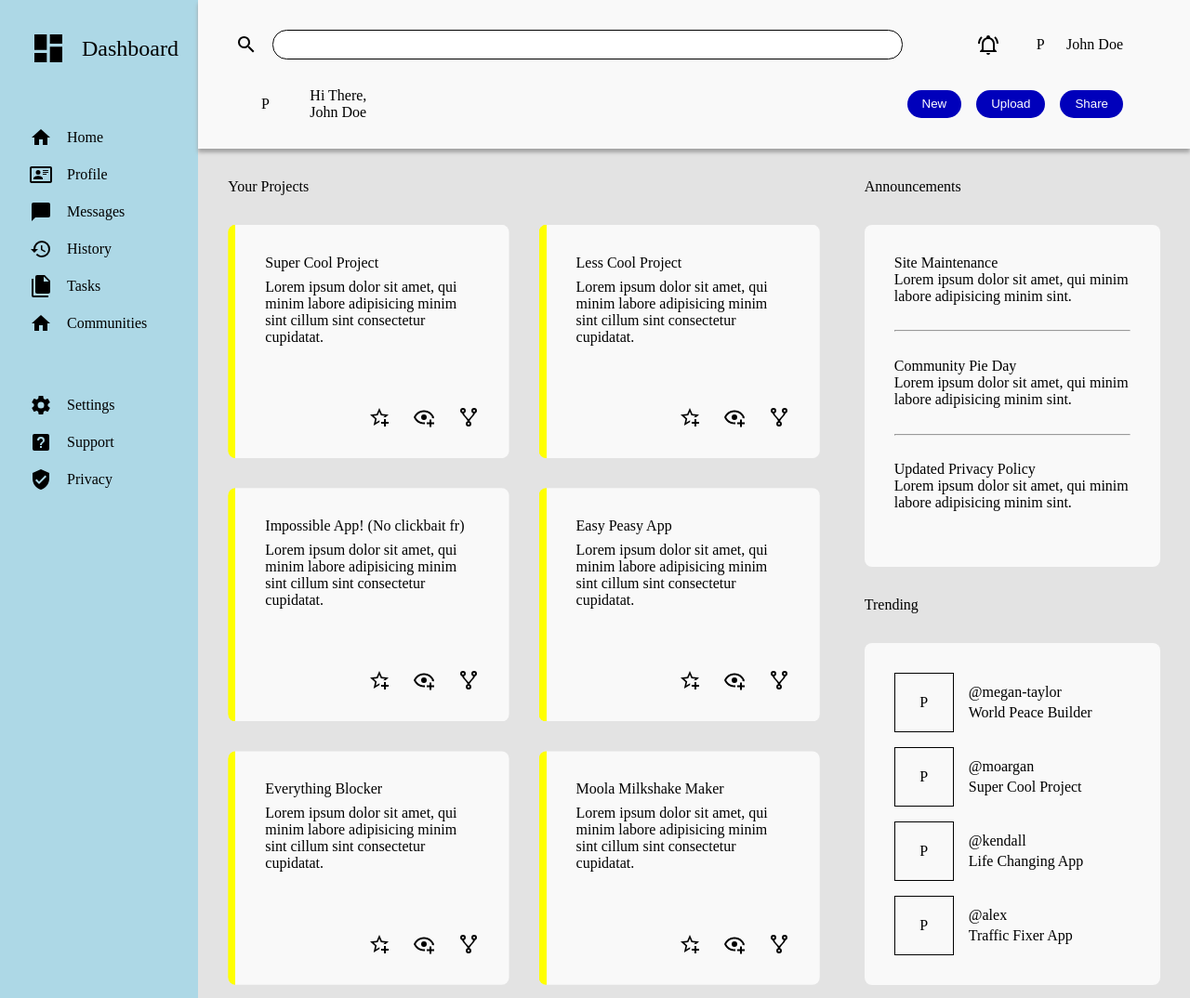
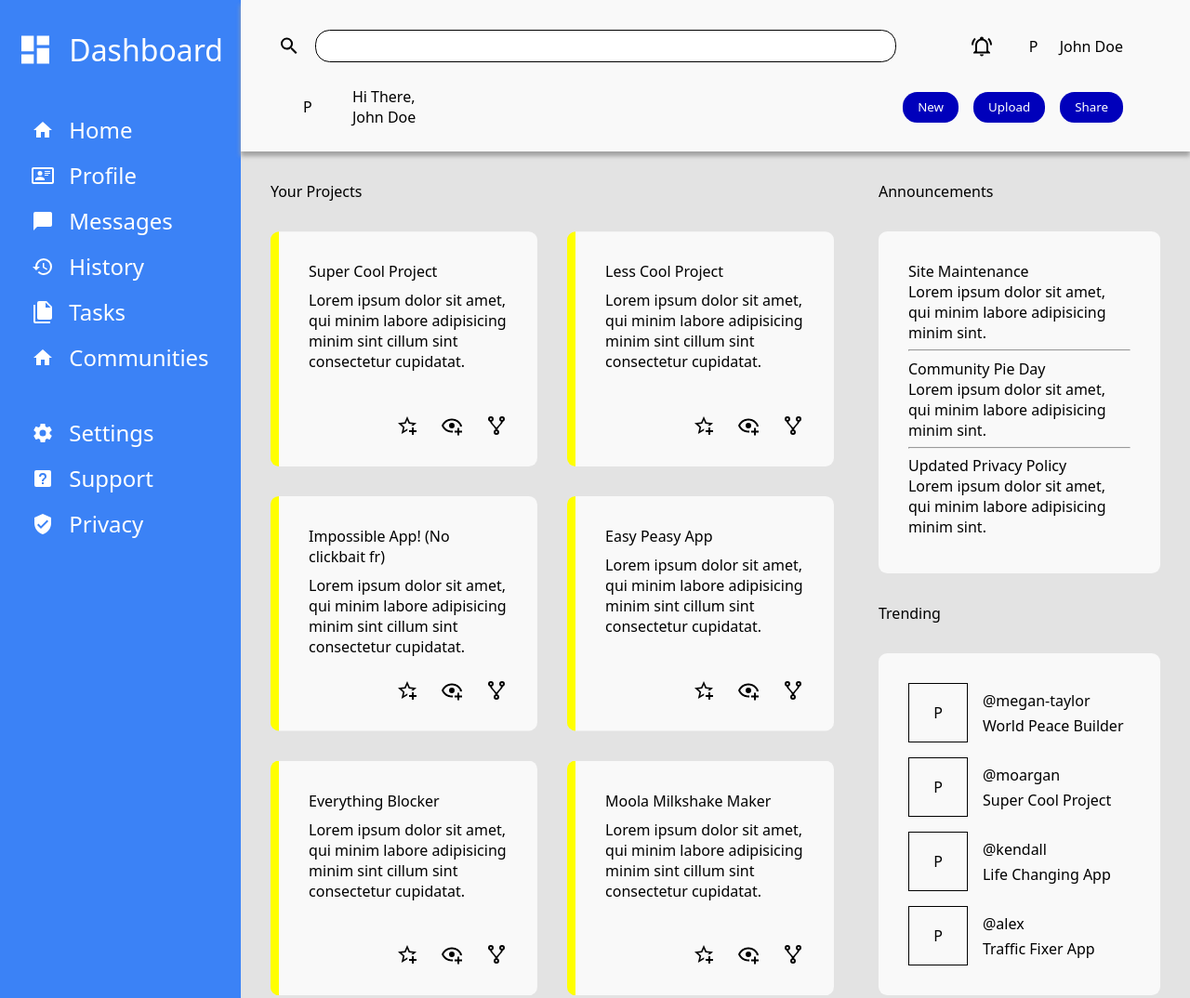
Before and after one commit to CrispDeserving/odin-dashboard, a plain HTML site: page index.html in a window 1280 px wide. Shown: the top 1074 px of the page at 93% size. Drawn offline with Linux system fonts and the light colour scheme.

Commit message:
Tweak: Sidebar colors and paddings

```diff
--- a/index.html
+++ b/index.html
@@ -13,55 +13,55 @@
 		<div class="sidebar">
 			<div class="logo-text">
 				<img src="icons/view-dashboard.svg" class="logo">
-				<div class="text">Dashboard</div>
+				<h1 class="text">Dashboard</h1>
 			</div>
 
 			<ul>
 				<li>
 					<img src="icons/home.svg" class="icon">
-					<div class="navlet">Home</div>
+					<h2 class="navlet">Home</h2>
 				</li>
 
 				<li>
 					<img src="icons/card-account-details-outline.svg" class="icon">
-					<div class="navlet">Profile</div>
+					<h2 class="navlet">Profile</h2>
 				</li>
 
 				<li>
 					<img src="icons/message.svg" class="icon">
-					<div class="navlet">Messages</div>
+					<h2 class="navlet">Messages</h2>
 				</li>
 
 				<li>
 					<img src="icons/history.svg" class="icon">
-					<div class="navlet">History</div>
+					<h2 class="navlet">History</h2>
 				</li>
 
 				<li>
 					<img src="icons/file-multiple.svg" class="icon">
-					<div class="navlet">Tasks</div>
+					<h2 class="navlet">Tasks</h2>
 				</li>
 
 				<li>
 					<img src="icons/home.svg" class="icon">
-					<div class="navlet">Communities</div>
+					<h2 class="navlet">Communities</h2>
 				</li>
 			</ul>
 
 			<ul>
 				<li>
 					<img src="icons/cog.svg" class="icon">
-					<div class="navlet">Settings</div>
+					<h2 class="navlet">Settings</h2>
 				</li>
 
 				<li>
 					<img src="icons/help-box.svg" class="icon">
-					<div class="navlet">Support</div>
+					<h2 class="navlet">Support</h2>
 				</li>
 
 				<li>
 					<img src="icons/shield-check.svg" class="icon">
-					<div class="navlet">Privacy</div>
+					<h2 class="navlet">Privacy</h2>
 				</li>
 			</ul>
 		</div>
--- a/style.css
+++ b/style.css
@@ -1,5 +1,6 @@
 :root {
 	--white: #f9f9f9;
+	--blue: #3b82f6;
 	--main-border-radius: 1ch;
 }
 
@@ -7,6 +8,7 @@
 	margin: 0;
 	padding: 0;
 	box-sizing: border-box;
+	font-family: system-ui, -apple-system, BlinkMacSystemFont, 'Segoe UI', Roboto, Oxygen, Ubuntu, Cantarell, 'Open Sans', 'Helvetica Neue', sans-serif;
 }
 
 ul {
@@ -15,6 +17,16 @@ ul {
 
 hr {
 	height: 1px;
+}
+
+h1,
+h2,
+h3 {
+	font-weight: 500;
+}
+
+h1 {
+	font-size: 2rem;
 }
 
 .icon {
@@ -44,15 +56,20 @@ body {
 	grid-area: sidebar;
 	display: flex;
 	flex-direction: column;
-	gap: 4rem;
+	gap: 3rem;
 	padding: 2rem 2ch;
-	background-color: lightblue;
+	background-color: var(--blue);
+	color: white;
+}
+
+.sidebar * {
+	color: inherit;
 }
 
 .sidebar .logo-text {
 	display: flex;
-	align-items: center;
 	width: auto;
+	gap: 1rem;
 }
 
 .sidebar .logo-text .logo {
@@ -60,11 +77,11 @@ body {
 	place-content: center;
 	width: 2.5rem;
 	aspect-ratio: 1;
-	margin: 0 1rem;
+	filter: invert(100%) sepia(52%) saturate(0%) hue-rotate(117deg) brightness(109%) contrast(101%);
 }
 
-.sidebar .logo-text .text {
-	font-size: 1.5rem;
+.logo-text .text {
+	display: grid;
 }
 
 .sidebar ul {
@@ -79,6 +96,10 @@ body {
 	gap: 1rem;
 	width: auto;
 	margin: 0 1rem;
+}
+
+.sidebar li .icon {
+	filter: invert(100%) sepia(52%) saturate(0%) hue-rotate(117deg) brightness(109%) contrast(101%);
 }
 
 .headers-container {
```
